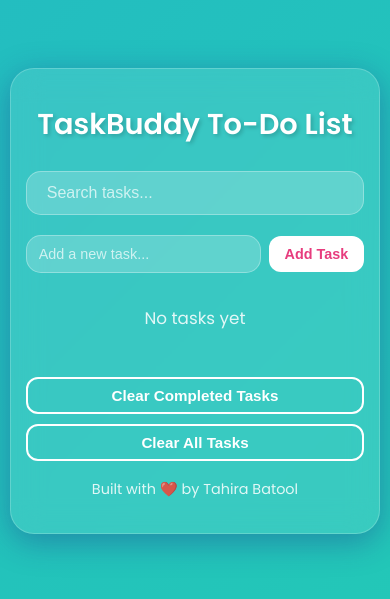
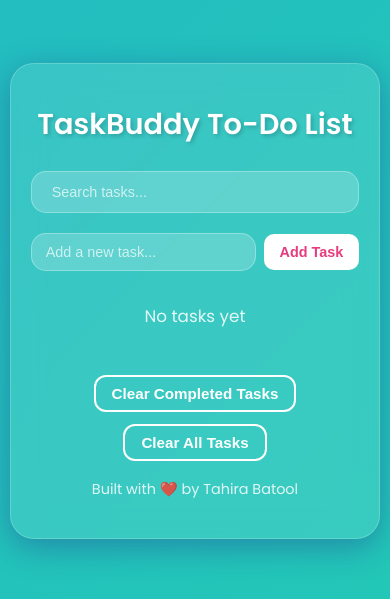
Before and after one commit to tahirabatool-lab/todolist, a plain HTML site: page index.html in a window 390 px wide. Shown: the part 121-720 px from the top of the page. Drawn offline with Linux system fonts and the light colour scheme.

Commit message:
Update taskbuddy-style.css

```diff
--- a/taskbuddy-style.css
+++ b/taskbuddy-style.css
@@ -4,7 +4,7 @@
 
 body {
     font-family: 'Poppins', sans-serif;
-    background: linear-gradient(135deg, #23a6d5, #23d5ab);
+    background: linear-gradient(135deg, #23a6d5, #23d5ab); /* Blue gradient only */
     background-size: 400% 400%;
     animation: gradient 15s ease infinite;
     display: flex;
@@ -240,6 +240,22 @@ h1 {
     transform: scale(1.05);
 }
 
+@media (max-width: 600px) {
+    .taskbuddy-app {
+        padding: 20px;
+    }
+
+    h1 {
+        font-size: 1.8em;
+    }
+
+    #task-input,
+    #add-task-button,
+    #search-task {
+        font-size: 0.9em;
+    }
+}
+
 .input-message {
     margin-top: 8px;
     padding: 8px 12px;
@@ -269,49 +285,36 @@ h1 {
     color: rgba(255,255,255,0.85);
     font-size: 0.9em;
 }
-
-/* ===== MOBILE FIX - Input + Button Perfect Alignment ===== */
+/* ===== MOBILE FIX - Input + Button on Same Line ===== */
 @media (max-width: 600px) {
     .taskbuddy-app {
-        padding: 15px;
-        width: 95%;
+        padding: 20px;
     }
 
     h1 {
         font-size: 1.8em;
     }
 
+    #search-task {
+        font-size: 0.9em;
+    }
+
     .input-section {
         display: flex;
-        flex-direction: row; /* single line */
+        flex-direction: row; /* Ek hi line me input aur button */
         gap: 8px;
-        width: 100%;
     }
 
     #task-input {
-        flex: 1;
-        min-width: 0; /* ensures button doesn't wrap */
+        flex: 1; /* input flexible, button ke sath fit ho */
         font-size: 0.9em;
-        padding: 10px 12px;
+        padding: 10px 14px;
     }
 
     #add-task-button {
-        flex: 0 0 auto; /* keeps button fixed */
+        flex: 0 0 auto; /* button fixed size */
         padding: 10px 16px;
         font-size: 0.9em;
-        display: flex;
-        align-items: center;
-        justify-content: center;
-    }
-
-    /* Stack clear buttons for mobile */
-    .clear-buttons {
-        flex-direction: column;
-        gap: 10px;
-    }
-
-    .clear-buttons button {
-        width: 100%;
-        max-width: none;
+        border-radius: 10px;
     }
 }
```
